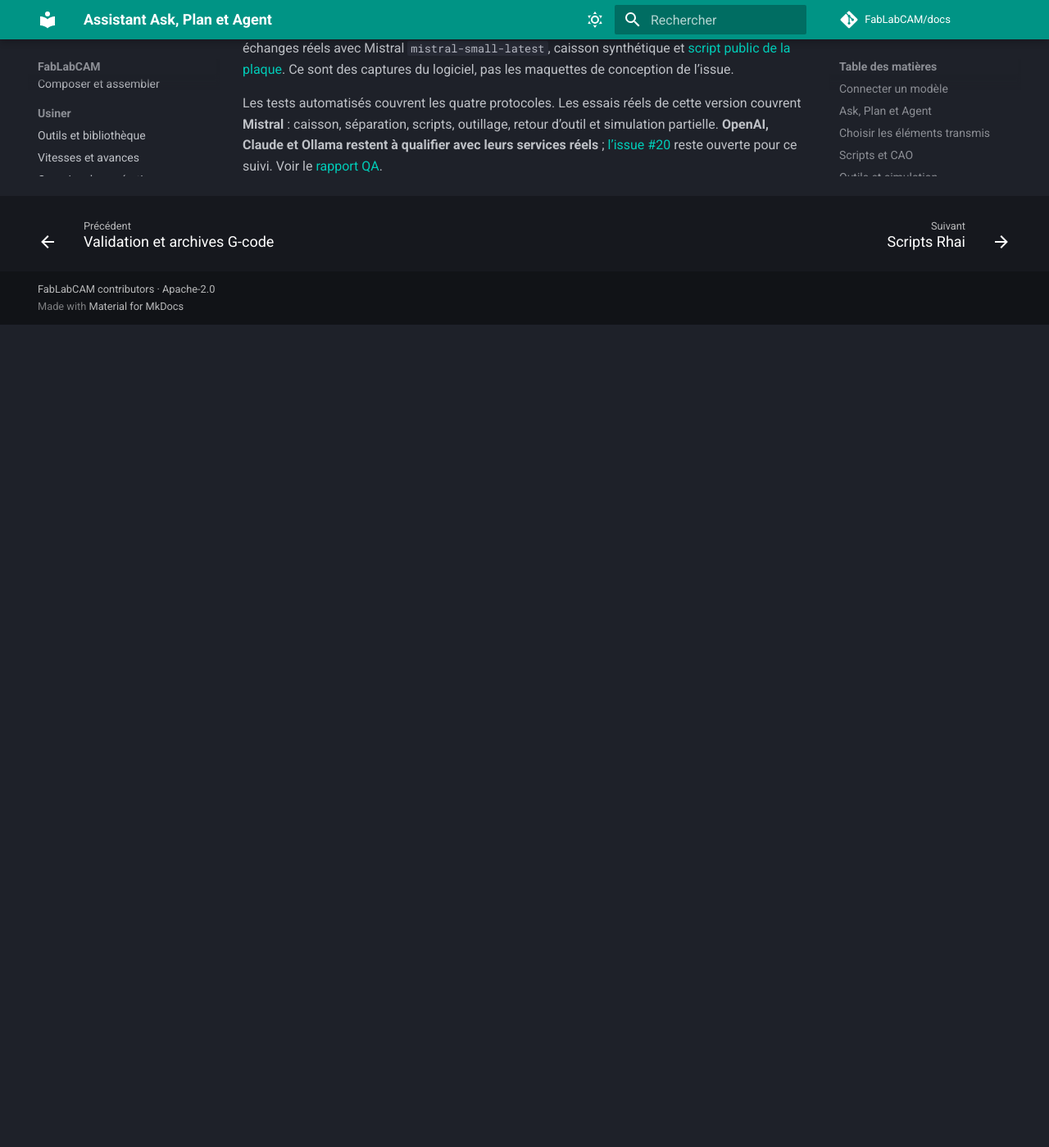
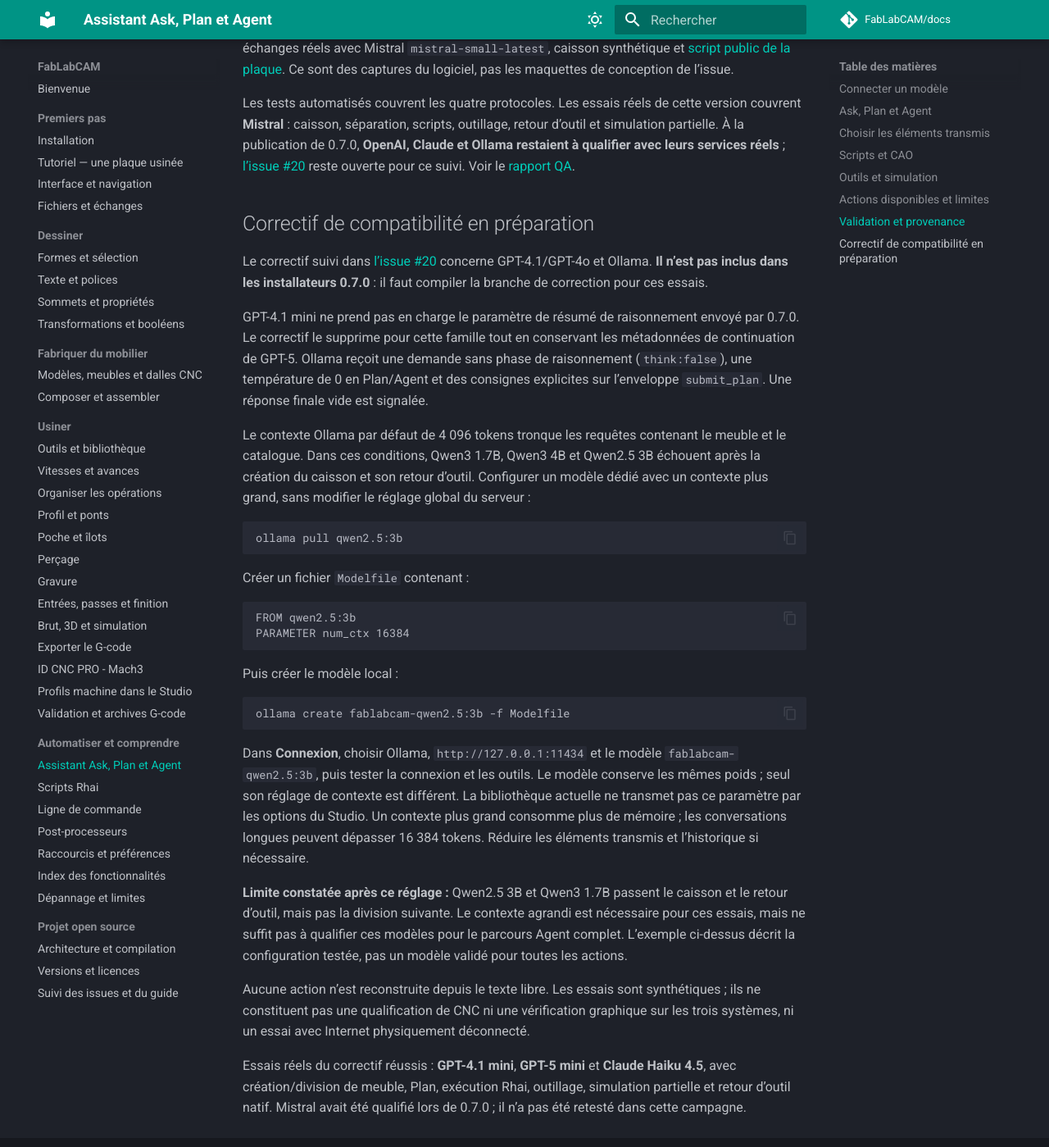
Before and after one commit to FabLabCAM/docs, an MkDocs documentation site: the page built from docs/guide/assistant.md, in a window 1280 px wide and 1400 px high, scrolled down 6436 px. Shown: the whole window at 82% size. Built offline with MkDocs 1.6.1 and Material for MkDocs 9.7.7, drawn with Linux system fonts in a browser that asks for light colours; comment, search, counter and statistics services are not loaded; before the commit the page ends 6832 px from its top, so only the background shows below that.

Commit message:
docs: clarify provider fixes and local Ollama qualification

````diff
--- a/docs/guide/assistant.md
+++ b/docs/guide/assistant.md
@@ -150,7 +150,63 @@ Ce sont des captures du logiciel, pas les maquettes de conception de l’issue.
 
 Les tests automatisés couvrent les quatre protocoles. Les essais réels de cette
 version couvrent **Mistral** : caisson, séparation, scripts, outillage, retour
-d’outil et simulation partielle. **OpenAI, Claude et Ollama restent à qualifier
-avec leurs services réels** ; [l’issue #20](https://github.com/FabLabCAM/core/issues/20)
+d’outil et simulation partielle. À la publication de 0.7.0, **OpenAI, Claude et Ollama
+restaient à qualifier avec leurs services réels** ; [l’issue #20](https://github.com/FabLabCAM/core/issues/20)
 reste ouverte pour ce suivi. Voir le
 [rapport QA](https://github.com/FabLabCAM/core/blob/v0.7.0/docs/qa/0.7.0.md).
+
+## Correctif de compatibilité en préparation
+
+Le correctif suivi dans [l’issue #20](https://github.com/FabLabCAM/core/issues/20)
+concerne GPT-4.1/GPT-4o et Ollama. **Il n’est pas inclus dans les installateurs
+0.7.0** : il faut compiler la branche de correction pour ces essais.
+
+GPT-4.1 mini ne prend pas en charge le paramètre de résumé de raisonnement envoyé
+par 0.7.0. Le correctif le supprime pour cette famille tout en conservant les
+métadonnées de continuation de GPT-5. Ollama reçoit une demande sans phase de
+raisonnement (`think:false`), une température de 0 en Plan/Agent et des consignes
+explicites sur l’enveloppe `submit_plan`. Une réponse finale vide est signalée.
+
+Le contexte Ollama par défaut de 4 096 tokens tronque les requêtes contenant le
+meuble et le catalogue. Dans ces conditions, Qwen3 1.7B, Qwen3 4B et Qwen2.5 3B
+échouent après la création du caisson et son retour d’outil. Configurer un modèle
+dédié avec un contexte plus grand, sans modifier le réglage global du serveur :
+
+```sh
+ollama pull qwen2.5:3b
+```
+
+Créer un fichier `Modelfile` contenant :
+
+```text
+FROM qwen2.5:3b
+PARAMETER num_ctx 16384
+```
+
+Puis créer le modèle local :
+
+```sh
+ollama create fablabcam-qwen2.5:3b -f Modelfile
+```
+
+Dans **Connexion**, choisir Ollama, `http://127.0.0.1:11434` et le modèle
+`fablabcam-qwen2.5:3b`, puis tester la connexion et les outils. Le modèle conserve
+les mêmes poids ; seul son réglage de contexte est différent. La bibliothèque
+actuelle ne transmet pas ce paramètre par les options du Studio. Un contexte
+plus grand consomme plus de mémoire ; les conversations longues peuvent dépasser
+16 384 tokens. Réduire les éléments transmis et l’historique si nécessaire.
+
+**Limite constatée après ce réglage :** Qwen2.5 3B et Qwen3 1.7B passent le
+caisson et le retour d’outil, mais pas la division suivante. Le contexte agrandi
+est nécessaire pour ces essais, mais ne suffit pas à qualifier ces modèles pour
+le parcours Agent complet. L’exemple ci-dessus décrit la configuration testée,
+pas un modèle validé pour toutes les actions.
+
+Aucune action n’est reconstruite depuis le texte libre. Les essais sont synthétiques ;
+ils ne constituent pas une qualification de CNC ni une vérification graphique sur
+les trois systèmes, ni un essai avec Internet physiquement déconnecté.
+
+Essais réels du correctif réussis : **GPT-4.1 mini**, **GPT-5 mini** et
+**Claude Haiku 4.5**, avec création/division de meuble, Plan, exécution Rhai,
+outillage, simulation partielle et retour d’outil natif. Mistral avait été qualifié
+lors de 0.7.0 ; il n’a pas été retesté dans cette campagne.
--- a/docs/reference/fonctionnalites.md
+++ b/docs/reference/fonctionnalites.md
@@ -81,3 +81,6 @@ macOS Apple Silicon de cette release ; voir la [provenance et les limites](../gu
 Les captures 49 à 54 documentent l’assistant du Studio 0.7.0 sur macOS Apple Silicon,
 avec Mistral et des exemples synthétiques publics ; voir la
 [provenance et la couverture réelle](../guide/assistant.md#validation-et-provenance).
+
+Le [correctif de compatibilité des fournisseurs](../guide/assistant.md#correctif-de-compatibilite-en-preparation)
+est suivi séparément de la distribution 0.7.0.
--- a/docs/reference/suivi.md
+++ b/docs/reference/suivi.md
@@ -15,6 +15,12 @@ ouverte n'est pas une fonction disponible.
 | [0.4.0](versions.md#040-atelier-des-profils-machine) | [#11 — Atelier et création guidée](https://github.com/FabLabCAM/core/issues/11) | Création, édition, duplication et import/export JSON dans le Studio | [Guide illustré](../guide/profils-studio.md), [raccourcis](raccourcis.md), [index](fonctionnalites.md) |
 | [0.3.0](versions.md#030-profils-de-machine-et-g-code) | [#9 — gestion du G-code par machine](https://github.com/FabLabCAM/core/issues/9) | Profils JSON, validation, statistiques, conversion compatible, archives | [Guide machine](../guide/machines.md), [CLI](cli.md), [architecture](developpement.md) |
 | [0.2.0](versions.md#020-premiere-release-publique) | Première publication | Studio, CLI, viewer et six cibles OS/architecture | [Installation](../installation.md), [index complet](fonctionnalites.md) |
+
+## Complément assistant #20
+
+Le correctif de compatibilité des fournisseurs est en préparation après 0.7.0 ;
+voir les [résultats et limites](../guide/assistant.md#correctif-de-compatibilite-en-preparation).
+L’issue reste ouverte jusqu’à validation des critères restants.
 
 ## Limites de la livraison #9
 
--- a/docs/reference/versions.md
+++ b/docs/reference/versions.md
@@ -1,4 +1,12 @@
 # Versions et licences
+
+## Correctif fournisseurs — non publié
+
+Suivi dans [#20](https://github.com/FabLabCAM/core/issues/20) : compatibilité
+GPT-4.1/GPT-4o, budget de raisonnement Ollama et diagnostic des réponses vides.
+Voir le [guide](../guide/assistant.md#correctif-de-compatibilite-en-preparation).
+Les paquets disponibles restent ceux de 0.7.0 ; aucune nouvelle distribution
+n’est annoncée par cette note.
 
 ## 0.7.0 — Assistant natif
 
@@ -15,7 +23,7 @@
 
 387 tests locaux réussis sur macOS Apple Silicon et Clippy strict ; compilation vérifiée avec Rust 1.89. Mistral Small
 a été testé réellement ; les trois autres fournisseurs ont des tests de protocole
-locaux et restent à qualifier en conditions réelles. L’issue #20 reste ouverte
+locaux à cette date ; les essais ultérieurs sont décrits dans le correctif ci-dessus. L’issue #20 reste ouverte
 pour ce suivi. La simulation et les valeurs d’outils ne qualifient aucune CNC.
 
 Distribution validée : tests workspace et Clippy réussis sur les trois OS,
````
Also changed, not shown: docs/index.md (+4 -0 lines).
